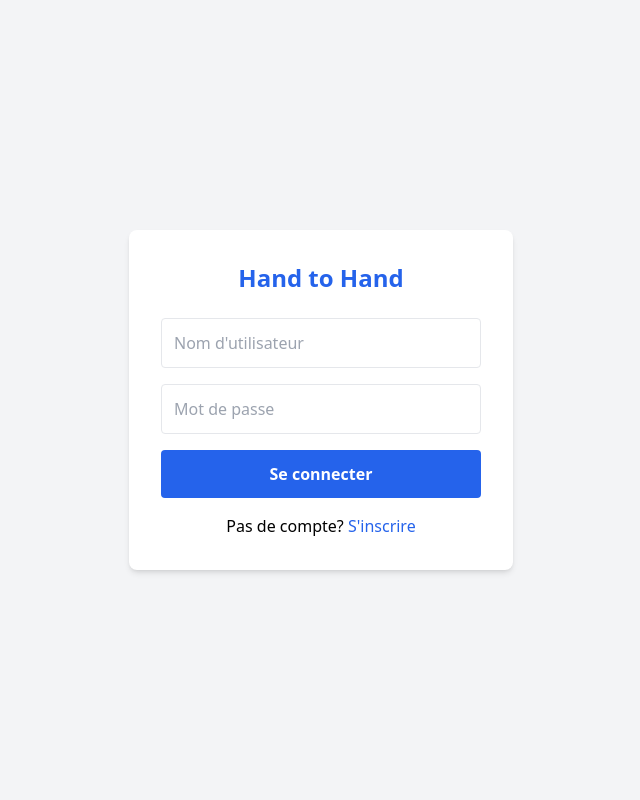
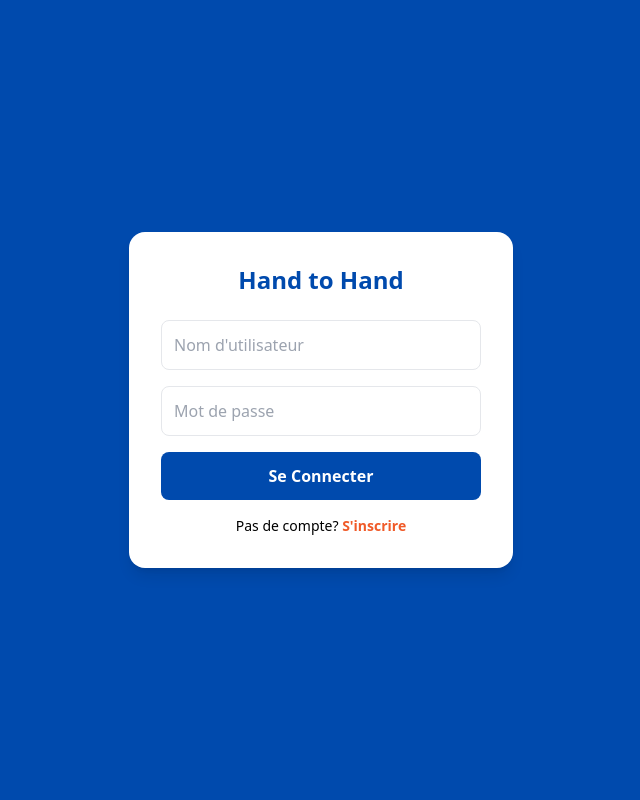
Before and after one commit to hand-to-hand-money/hand-to-hand-money, a Flask app: page /login in a window 1280 px wide. Shown: the whole page, without its empty margins (319-959 px from the left). Run offline with Flask 3, Linux system fonts and the light colour scheme; some libraries are stand-ins or nearby versions.

Commit message:
Update login.html

```diff
--- a/templates/login.html
+++ b/templates/login.html
@@ -1,12 +1,12 @@
-<!DOCTYPE html><html><head><meta name="viewport" content="width=device-width, initial-scale=1.0"><title>Connexion</title><script src="https://cdn.tailwindcss.com"></script></head>
-<body class="bg-gray-100 flex items-center justify-center h-screen">
-<div class="bg-white p-8 rounded-lg shadow-md w-96">
-<h2 class="text-2xl font-bold text-center mb-6 text-blue-600">Hand to Hand</h2>
-{% with messages = get_flashed_messages(with_categories=true) %}{% for c,m in messages %}<div class="p-2 mb-3 rounded bg-red-100 text-red-700">{{m}}</div>{% endfor %}{% endwith %}
-<form method="POST" class="space-y-4">
-<input type="text" name="username" placeholder="Nom d'utilisateur" required class="w-full p-3 border rounded">
-<input type="password" name="password" placeholder="Mot de passe" required class="w-full p-3 border rounded">
-<button type="submit" class="w-full bg-blue-600 text-white py-3 rounded font-bold">Se connecter</button>
+<!DOCTYPE html><html lang="fr"><head><meta charset="UTF-8"><meta name="viewport" content="width=device-width, initial-scale=1.0"><title>Login</title><script src="https://cdn.tailwindcss.com"></script></head>
+<body class="bg-[#004AAD] flex items-center justify-center h-screen">
+<div class="bg-white p-8 rounded-2xl shadow-lg w-96">
+<h1 class="text-2xl font-bold text-center text-[#004AAD] mb-6">Hand to Hand</h1>
+{% with messages = get_flashed_messages() %}{% if messages %}<p class="text-red-500 text-sm mb-4">{{ messages[0] }}</p>{% endif %}{% endwith %}
+<form method="POST">
+<input name="username" placeholder="Nom d'utilisateur" class="w-full p-3 border rounded-lg mb-4" required>
+<input name="password" type="password" placeholder="Mot de passe" class="w-full p-3 border rounded-lg mb-4" required>
+<button class="w-full bg-[#004AAD] text-white py-3 rounded-lg font-bold">Se Connecter</button>
 </form>
-<p class="text-center mt-4">Pas de compte? <a href="{{ url_for('register') }}" class="text-blue-600">S'inscrire</a></p>
+<p class="text-center mt-4 text-sm">Pas de compte? <a href="{{ url_for('register') }}" class="text-[#F05A28] font-bold">S'inscrire</a></p>
 </div></body></html>
```
